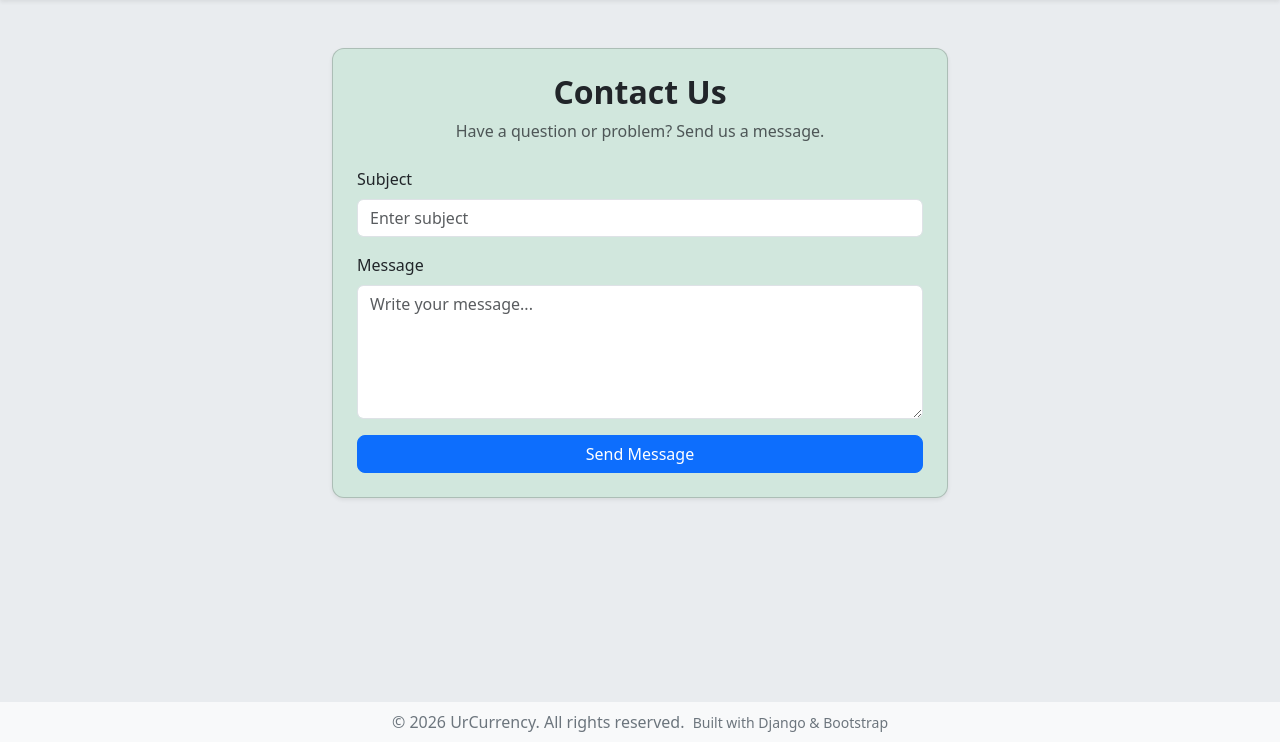
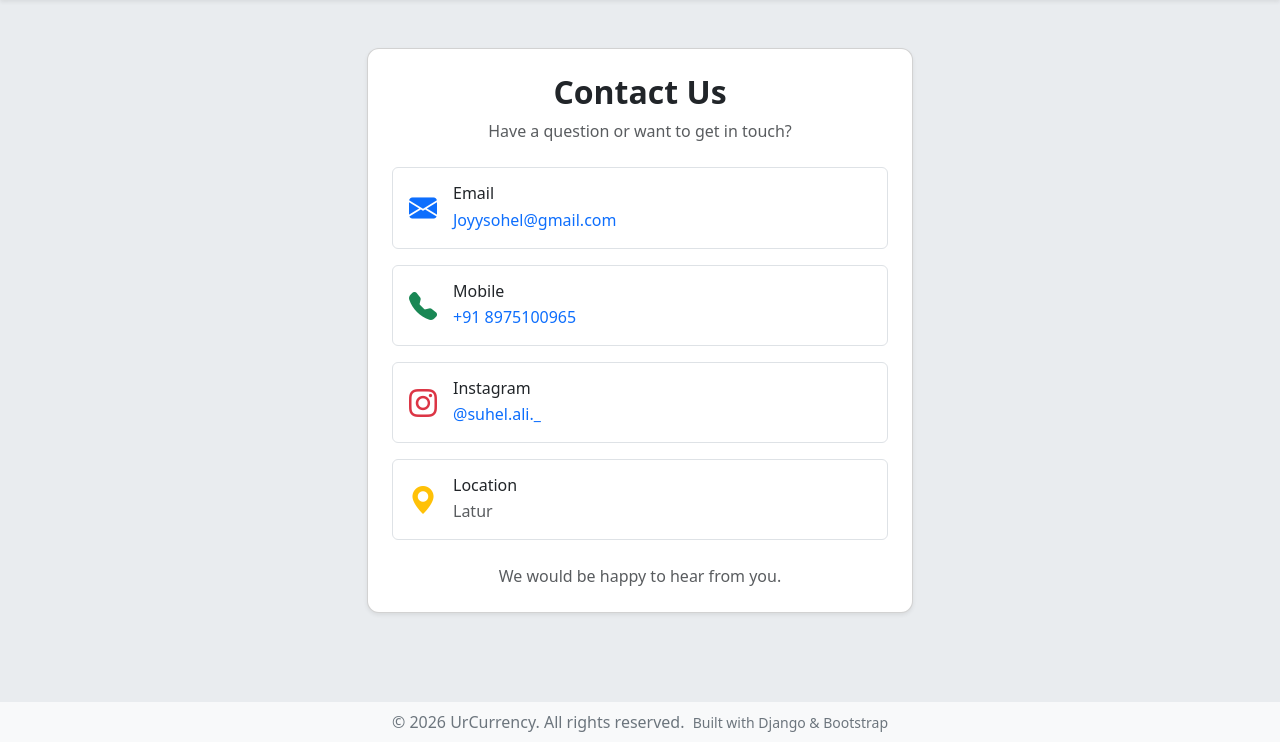
Before and after one commit to Suhel-ali/currency-converter, a Django app: page /contact/ in a window 1280 px wide. Shown: the part 58-800 px from the top of the page. Run offline with Django 5.2, Linux system fonts and the light colour scheme; the visitor is signed in with stand-in values (Sample User, id 1).

Commit message:
corrected the contact us module

```diff
--- a/converter/templates/contact.html
+++ b/converter/templates/contact.html
@@ -4,17 +4,21 @@
 Contact Us
 {% endblock %}
 
+
 {% block content %}
 
-<div class="container-fluid mt-5">
+<div class="container mt-5">
 
-    <div class="row justify-content-center ">
+    <div class="row justify-content-center">
 
-        <div class="col-md-6">
+        <div class="col-md-7 col-lg-6">
 
-            <div class="card shadow-sm bg-success-subtle ">
+            <div class="card shadow-sm">
 
                 <div class="card-body p-4">
+
+
+                    <!-- Heading -->
 
                     <div class="text-center mb-4">
 
@@ -23,69 +27,114 @@
                         </h2>
 
                         <p class="text-muted">
-                            Have a question or problem?
-                            Send us a message.
+                            Have a question or want to get in touch?
                         </p>
 
                     </div>
 
 
-                    {% if error %}
+                    <!-- Email -->
 
-                        <div class="alert alert-danger">
-                            {{ error }}
-                        </div>
+                    <div class="d-flex align-items-center border rounded p-3 mb-3">
 
-                    {% endif %}
+                        <i class="bi bi-envelope-fill fs-3 text-primary me-3"></i>
 
+                        <div>
 
-                    <form method="POST">
+                            <h6 class="mb-1">
+                               Email
+                            </h6>
 
-                        {% csrf_token %}
-
-
-                        <div class="mb-3">
-
-                            <label class="form-label">
-                                Subject
-                            </label>
-
-                            <input
-                                type="text"
-                                name="subject"
-                                class="form-control"
-                                placeholder="Enter subject"
-                                required
+                            <a
+                                href="mailto:Joyysohel@gmail.com"
+                                class="text-decoration-none"
                             >
+                                Joyysohel@gmail.com
+                            </a>
 
                         </div>
 
+                    </div>
 
-                        <div class="mb-3">
 
-                            <label class="form-label">
-                                Message
-                            </label>
+                    <!-- Phone -->
 
-                            <textarea
-                                name="message"
-                                class="form-control"
-                                rows="5"
-                                placeholder="Write your message..."
-                                required
-                            ></textarea>
+                    <div class="d-flex align-items-center border rounded p-3 mb-3">
+
+                        <i class="bi bi-telephone-fill fs-3 text-success me-3"></i>
+
+                        <div>
+
+                            <h6 class="mb-1">
+                              Mobile
+                            </h6>
+
+                            <a
+                                href="tel:+918975100965"
+                                class="text-decoration-none"
+                            >
+                                +91 8975100965
+                            </a>
 
                         </div>
 
+                    </div>
 
-                        <button
-                            type="submit"
-                            class="btn btn-primary w-100"
-                        >
-                            Send Message
-                        </button>
 
-                    </form>
+                    <!-- Instagram -->
+
+                    <div class="d-flex align-items-center border rounded p-3 mb-3">
+
+                        <i class="bi bi-instagram fs-3 text-danger me-3"></i>
+
+                        <div>
+
+                            <h6 class="mb-1">
+                                Instagram
+                            </h6>
+
+                            <a
+                                href="https://www.instagram.com/suhel.ali._"
+                                target="_blank"
+                                class="text-decoration-none"
+                            >
+                                @suhel.ali._
+                            </a>
+
+                        </div>
+
+                    </div>
+
+
+                    <!-- Location -->
+
+                    <div class="d-flex align-items-center border rounded p-3">
+
+                        <i class="bi bi-geo-alt-fill fs-3 text-warning me-3"></i>
+
+                        <div>
+
+                            <h6 class="mb-1">
+                                Location
+                            </h6>
+
+                            <span class="text-muted">
+                                Latur
+                            </span>
+
+                        </div>
+
+                    </div>
+
+
+                    <!-- Closing message -->
+
+                    <p class="text-center text-muted mt-4 mb-0">
+
+                        We would be happy to hear from you.
+
+                    </p>
+
 
                 </div>
 
--- a/converter/views.py
+++ b/converter/views.py
@@ -10,7 +10,7 @@
     Conversion,
     Favourite,
     Feedback,
-    ContactMessage
+
 )
 
 
```
Also changed, not shown: converter/admin.py (+1 -22 lines), converter/models.py (+0 -8 lines), converter/templates/home.html (+4 -10 lines), converter/media/profile_images/default_9cNSz4y.png (added), converter/migrations/0004_alter_profile_image_delete_contactmessage.py (added), converter/migrations/0005_contactmessage.py (added).
